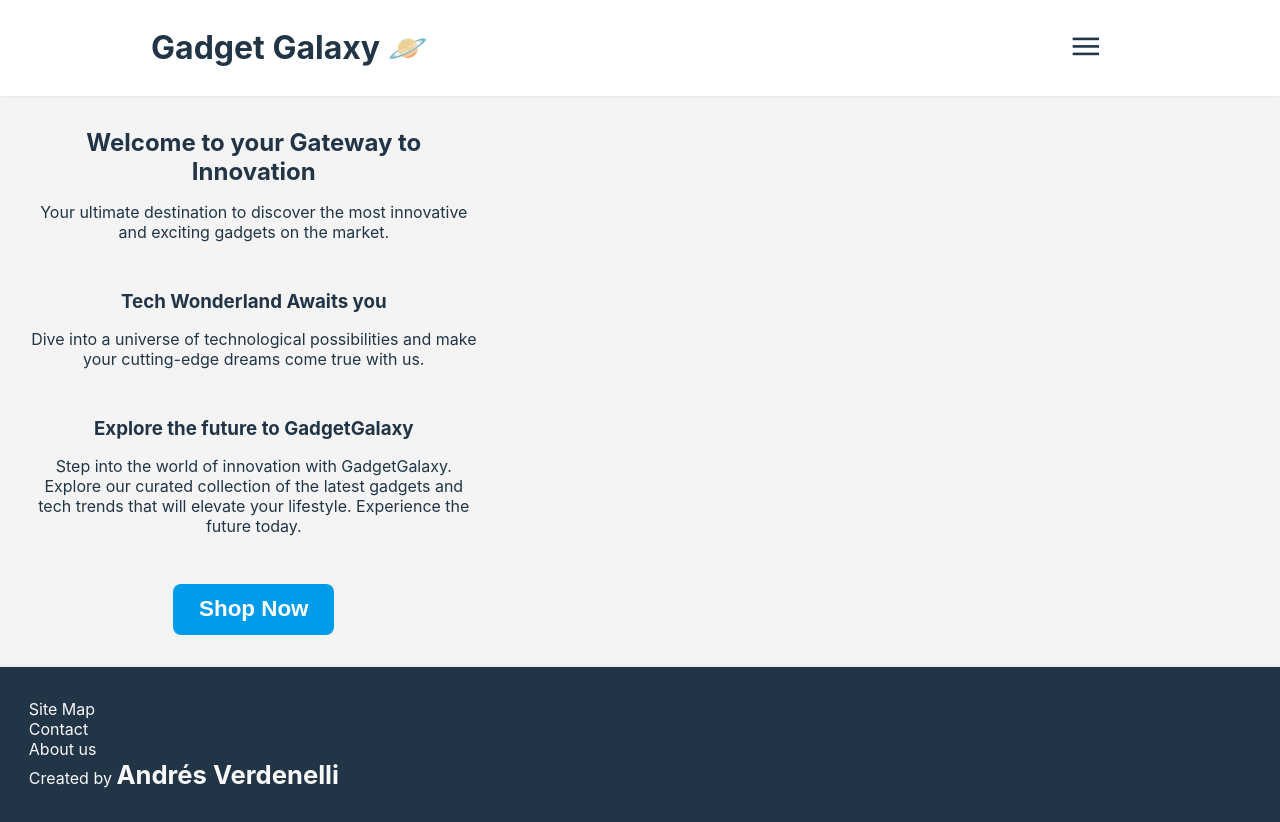
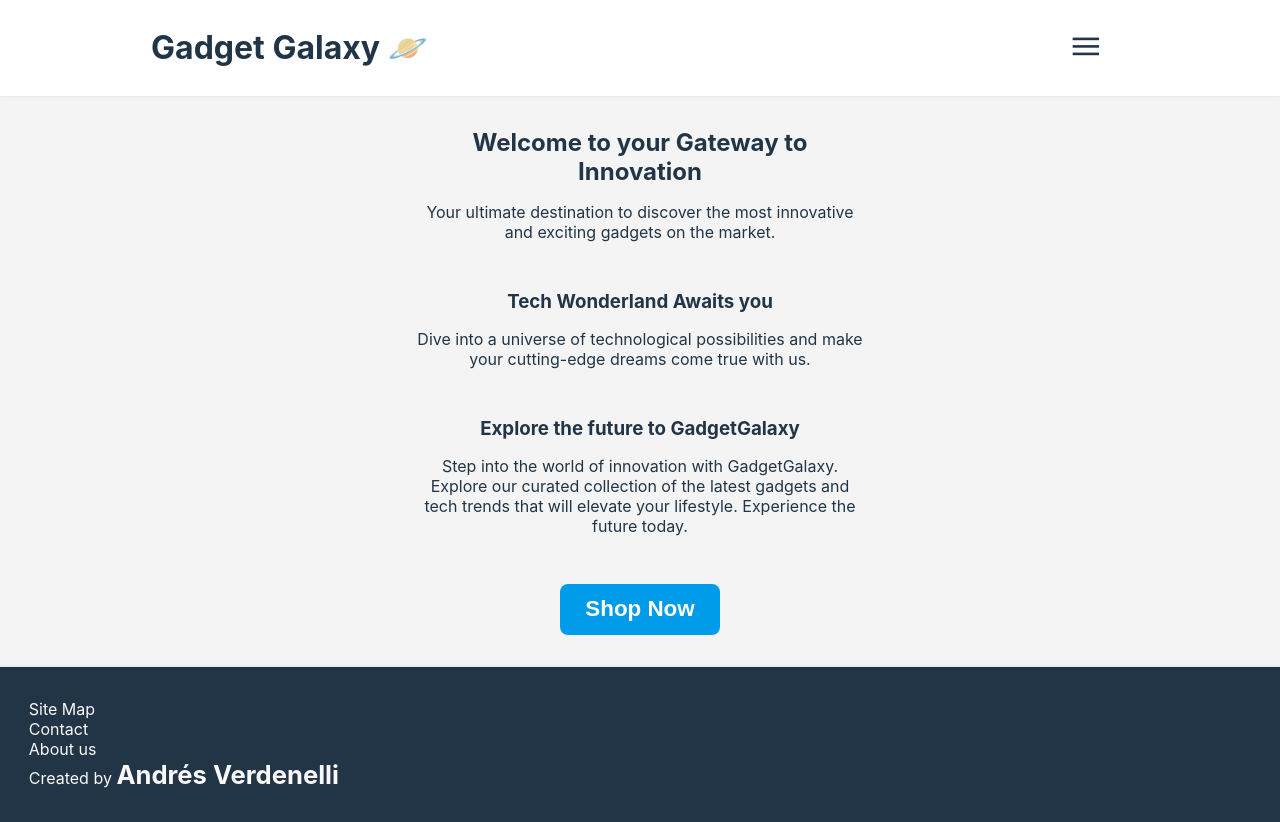
Before and after one commit to mighty-mufasa/react-eshop, a React (Vite) app: page / in a window 1280 px wide. Built offline with nearby package versions, Linux system fonts and the light colour scheme.

Commit message:
Update padding and grid layout in main element of App.css

```diff
--- a/src/App.css
+++ b/src/App.css
@@ -1,3 +1,12 @@
+body {
+  display: flex;
+  flex-direction: column;
+  min-height: 100vh;
+}
+
 main {
+  display: grid;
+  place-content: center;
+  flex: 1;
   padding: 2rem var(--lateralPadding);
 }
```
